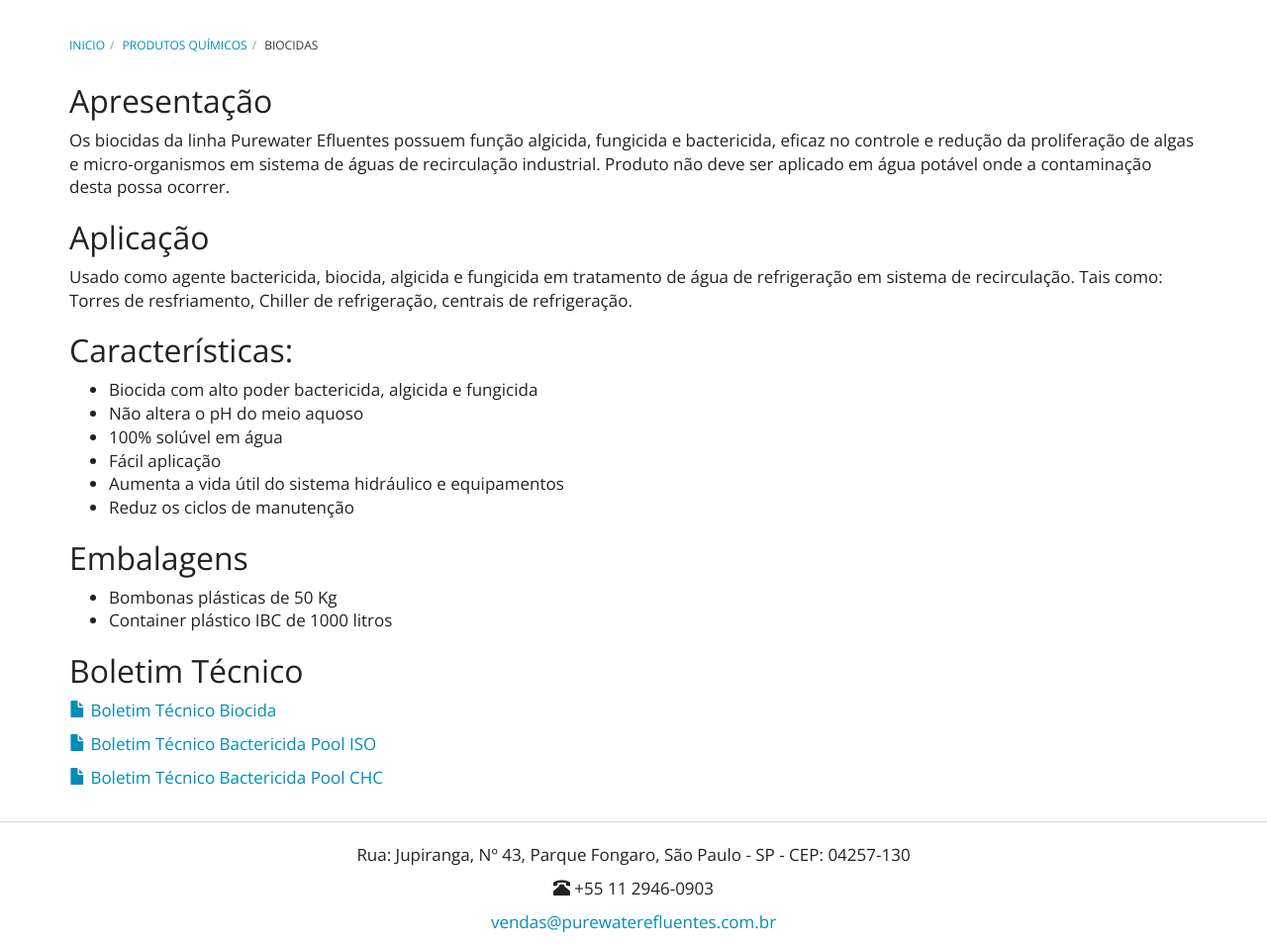
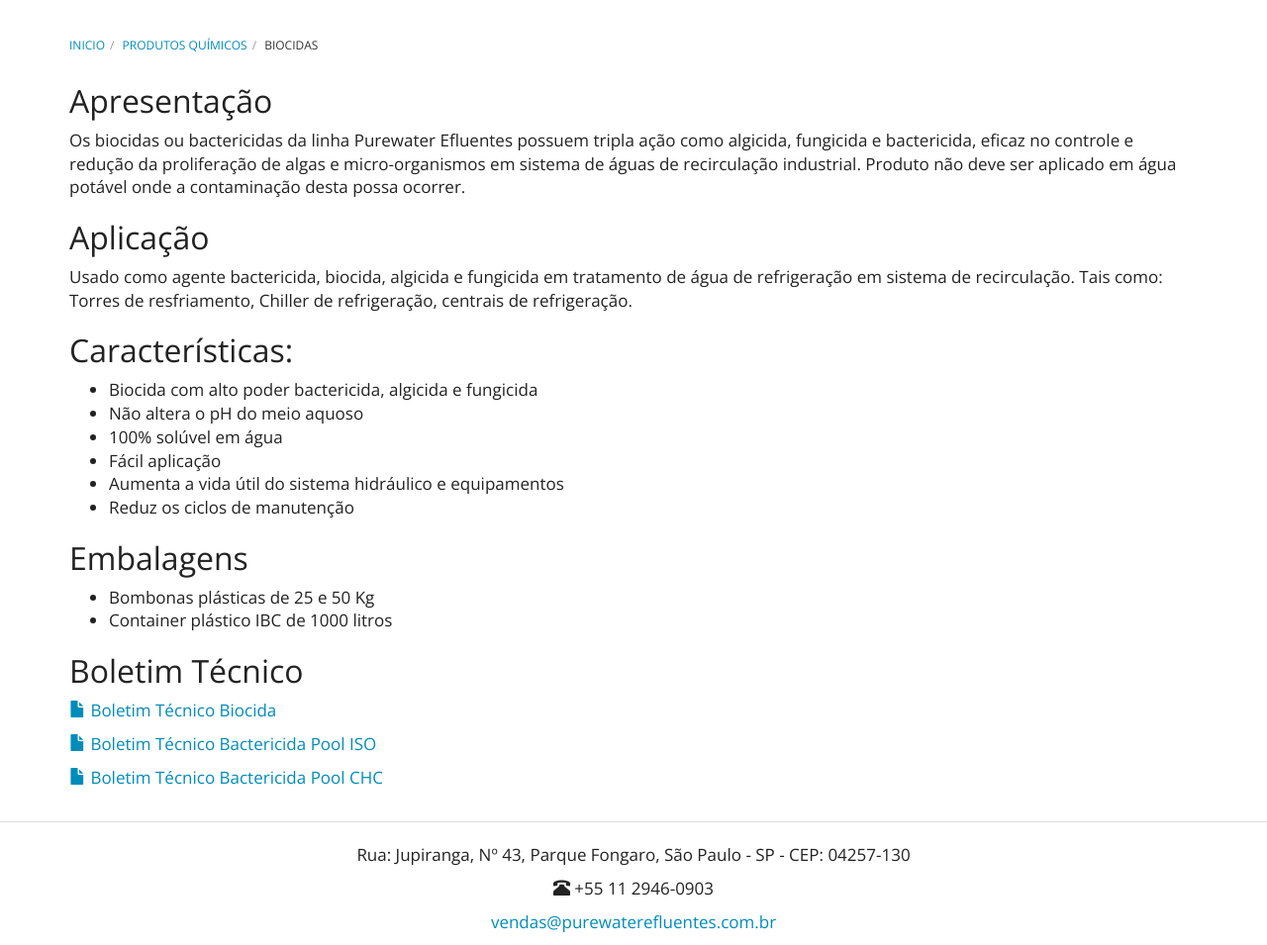
Before and after one commit to purewaterefluentes/purewaterefluentes.github.io, a Jekyll site: the page built from produtos/biocidas.md, in a window 1280 px wide and 1202 px high. Shown: the part 247-1202 px from the top of the window at 99% size. Built offline with Jekyll 4.4.1, drawn with Linux system fonts in a browser that asks for light colours; nearby versions of some CDN libraries; library files that are not in the unit come from our copies.

Commit message:
Update biocidas.md

```diff
--- a/produtos/biocidas.md
+++ b/produtos/biocidas.md
@@ -4,7 +4,7 @@
 ---
 
 ## Apresentação
-Os biocidas da linha Purewater Efluentes possuem função algicida, fungicida e bactericida, eficaz no controle e redução da proliferação de algas e micro-organismos em sistema de águas de recirculação industrial.
+Os biocidas ou bactericidas da linha Purewater Efluentes possuem tripla ação como algicida, fungicida e bactericida, eficaz no controle e redução da proliferação de algas e micro-organismos em sistema de águas de recirculação industrial.
 Produto não deve ser aplicado em água potável onde a contaminação desta possa ocorrer.
 
 ## Aplicação
@@ -22,7 +22,7 @@
 
 ## Embalagens
 
-- Bombonas plásticas de 50 Kg
+- Bombonas plásticas de 25 e 50 Kg
 - Container plástico IBC de 1000 litros
 
 ## Boletim Técnico
```
